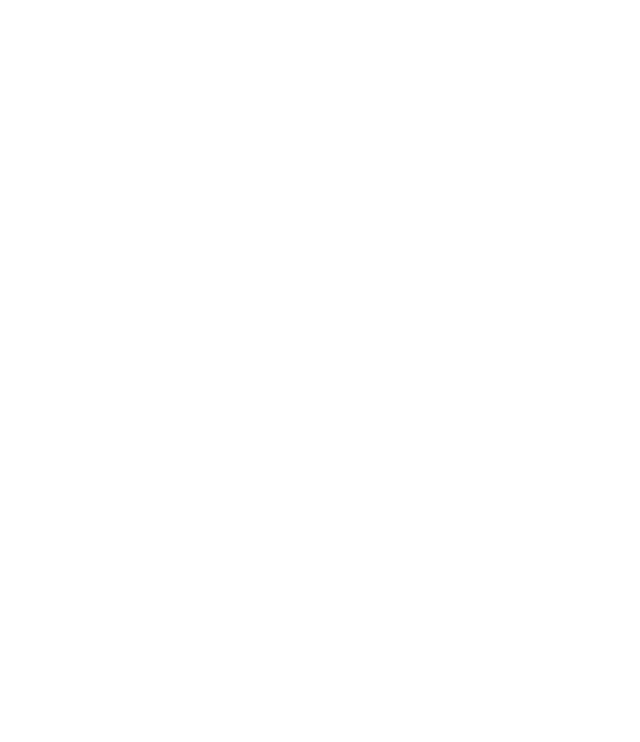
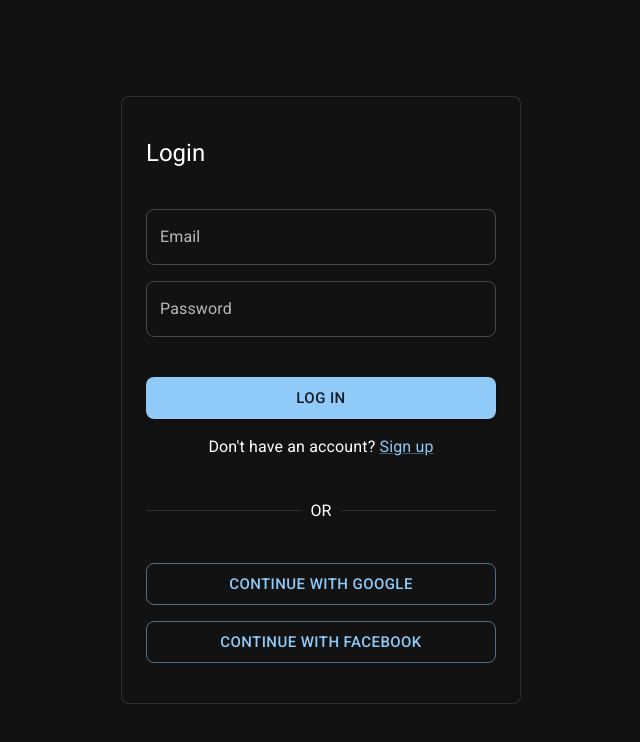
Before and after one commit to temarych/vite-template, a React (Vite) app: page /login in a window 1280 px wide. Before the commit this address had no page. Shown: the top 742 px of the page, without its empty margins (319-959 px from the left). Built offline with nearby package versions, Linux system fonts and the light colour scheme.

Commit message:
feat(auth): add login and signup pages

```diff
--- a/src/App.tsx
+++ b/src/App.tsx
@@ -1,13 +1,22 @@
 import { CssBaseline, ThemeProvider } from '@mui/material';
 import { BrowserRouter, Route, Routes } from 'react-router-dom';
 import { Home } from '@modules/home';
+import { Login } from '@modules/auth/pages/Login';
+import { Signup } from '@modules/auth/pages/Signup';
+import { AuthLayout } from '@modules/auth/components/AuthLayout';
 import { theme } from './theme';
 
 export const App = () => (
   <ThemeProvider theme={theme}>
     <CssBaseline />
+
     <BrowserRouter>
       <Routes>
+        <Route element={<AuthLayout />}>
+          <Route path="/login" element={<Login />} />
+          <Route path="/signup" element={<Signup />} />
+        </Route>
+
         <Route path="/" element={<Home />} />
       </Routes>
     </BrowserRouter>
--- /dev/null
+++ b/src/components/Link/index.tsx
@@ -0,0 +1,11 @@
+import { Link as RouterLink } from 'react-router-dom';
+import { Link as MuiLink, LinkProps as MuiLinkProps } from '@mui/material';
+
+export interface LinkProps extends Omit<MuiLinkProps<typeof RouterLink>, 'to'> {
+  to?: string;
+}
+
+export const Link = ({ to, ...props }: LinkProps) => {
+  if (!to) return <MuiLink {...props} />;
+  return <MuiLink component={RouterLink} to={to} {...props} />;
+};
--- /dev/null
+++ b/src/modules/auth/components/AuthContainer/index.tsx
@@ -0,0 +1,24 @@
+import { styled, Typography } from '@mui/material';
+import { ReactNode } from 'react';
+
+export interface AuthContainerProps {
+  title: string;
+  children: ReactNode;
+}
+
+export const AuthContainer = ({ title, children }: AuthContainerProps) => (
+  <AuthContainer.Wrapper>
+    <Typography variant="h5">{title}</Typography>
+    {children}
+  </AuthContainer.Wrapper>
+);
+
+AuthContainer.Wrapper = styled('div')`
+  display: flex;
+  flex-direction: column;
+  padding-left: ${({ theme }) => theme.spacing(3)};
+  padding-right: ${({ theme }) => theme.spacing(3)};
+  padding-top: ${({ theme }) => theme.spacing(5)};
+  padding-bottom: ${({ theme }) => theme.spacing(5)};
+  gap: ${({ theme }) => theme.spacing(5)};
+`;
--- /dev/null
+++ b/src/modules/auth/components/AuthLayout/index.tsx
@@ -0,0 +1,25 @@
+import { Card, styled } from '@mui/material';
+import { Outlet } from 'react-router-dom';
+
+export const AuthLayout = () => (
+  <AuthLayout.Wrapper>
+    <AuthLayout.Container variant="outlined">
+      <Outlet />
+    </AuthLayout.Container>
+  </AuthLayout.Wrapper>
+);
+
+AuthLayout.Container = styled(Card)`
+  max-width: 25rem;
+  width: 100%;
+`;
+
+AuthLayout.Wrapper = styled('div')`
+  display: flex;
+  flex-direction: column;
+  justify-content: center;
+  align-items: center;
+  width: 100vw;
+  height: 100vh;
+  padding: ${({ theme }) => theme.spacing(2)};
+`;
--- /dev/null
+++ b/src/modules/auth/pages/Login/index.tsx
@@ -0,0 +1,32 @@
+import { Button, Divider, Stack, TextField, Typography } from '@mui/material';
+import { AuthContainer } from '@modules/auth/components/AuthContainer';
+import { Link } from '@components/Link';
+
+export const Login = () => (
+  <AuthContainer title="Login">
+    <Stack spacing={2}>
+      <TextField label="Email" />
+      <TextField label="Password" type="password" />
+    </Stack>
+
+    <Stack spacing={2}>
+      <Button size="large" variant="contained" type="submit">
+        Log in
+      </Button>
+      <Typography variant="body1" textAlign="center">
+        Don't have an account? <Link to="/signup">Sign up</Link>
+      </Typography>
+    </Stack>
+
+    <Divider>OR</Divider>
+
+    <Stack spacing={2}>
+      <Button variant="outlined" size="large">
+        Continue with Google
+      </Button>
+      <Button variant="outlined" size="large">
+        Continue with Facebook
+      </Button>
+    </Stack>
+  </AuthContainer>
+);
--- /dev/null
+++ b/src/modules/auth/pages/Signup/index.tsx
@@ -0,0 +1,33 @@
+import { Button, Divider, Stack, TextField, Typography } from '@mui/material';
+import { AuthContainer } from '@modules/auth/components/AuthContainer';
+import { Link } from '@components/Link';
+
+export const Signup = () => (
+  <AuthContainer title="Signup">
+    <Stack spacing={2}>
+      <TextField label="Email" />
+      <TextField label="Full name" />
+      <TextField label="Password" type="password" />
+    </Stack>
+
+    <Stack spacing={2}>
+      <Button size="large" variant="contained" type="submit">
+        Log in
+      </Button>
+      <Typography variant="body1" textAlign="center">
+        Already have an account? <Link to="/login">Log in</Link>
+      </Typography>
+    </Stack>
+
+    <Divider>OR</Divider>
+
+    <Stack spacing={2}>
+      <Button variant="outlined" size="large">
+        Continue with Google
+      </Button>
+      <Button variant="outlined" size="large">
+        Continue with Facebook
+      </Button>
+    </Stack>
+  </AuthContainer>
+);
--- a/src/theme/index.ts
+++ b/src/theme/index.ts
@@ -1,3 +1,6 @@
 import { createTheme } from '@mui/material';
 
-export const theme = createTheme();
+export const theme = createTheme({
+  palette: { mode: 'dark' },
+  shape: { borderRadius: 8 },
+});
```
